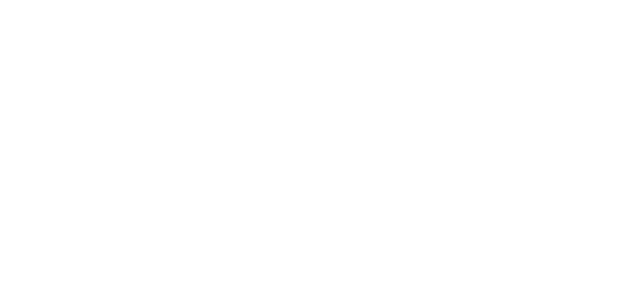
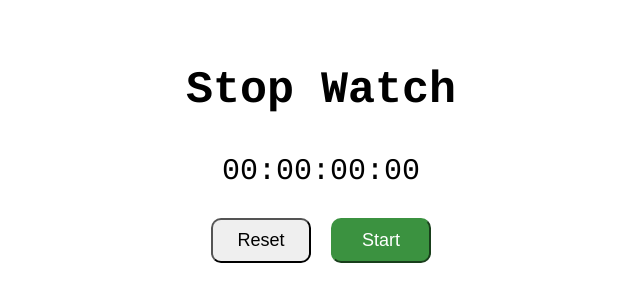
Before and after one commit to Shopify/eng-intern-assessment-react, a React app: page / in a window 1280 px wide. Shown: the top 302 px of the page, without its empty margins (319-959 px from the left). Built offline with nearby package versions, Linux system fonts and the light colour scheme.

Commit message:
Functionality and style for stopwatch

```diff
--- a/src/App.tsx
+++ b/src/App.tsx
@@ -1,7 +1,11 @@
 import React from 'react'
+import Stopwatch from './StopWatch'
+import './styles.css'
 
 export default function App() {
     return(
-        <div></div>
+        <div>
+            <Stopwatch/>
+        </div>
     )
 }
--- a/src/StopWatch.tsx
+++ b/src/StopWatch.tsx
@@ -1,7 +1,144 @@
-import React from 'react'
+import React, { useEffect, useState, useRef } from 'react';
+import StopWatchButton from './StopWatchButton';
+import './styles.css'
 
 export default function StopWatch() {
-    return(
-        <div></div>
-    )
+    //State to track the elapsed time in milliseconds.
+    const [time, setTime] = useState<number>(0);
+
+    //State to track stop watch display
+    const [stopWatchTime, setStopWatchTime] = useState<string>('');
+
+    //State to track if the stopwatch is currently running
+    const [isActive, setIsActice] = useState<boolean>(false);
+
+    //State to store the lap times.
+    const [laps, setLaps] = useState<number[]>([]);
+
+    // State to track the last recorded lap.
+    const [lastLap, setLastLap] = useState(0);
+
+    //useRef to store the stopwatch interval for clearing
+    const interval = useRef<NodeJS.Timeout | null>(null);
+
+    /**
+     * Effect hook to manage and update time interval when the stopwatch is active.
+     * Time set up with setInterval when the setTime calls for every 10 seconds.
+     * Make sure to clean up the memory when the component isActive changes.
+     */
+    useEffect(() => {
+        // Clean up any existing interval
+        clearInterval(interval.current);
+
+        // Set a new interval only if isActive is false
+        if (isActive) {
+            interval.current = setInterval(() => {
+                setTime((prevTime) => prevTime + 10);
+            }, 10);
+        }
+
+        // Function to clear the interval when the component unmounts or when isActive changes
+        return () => clearInterval(interval.current);
+    }, [isActive]);
+
+    /**
+     * Effect hook to update the stopwatch display time whenever the time changes
+     */
+    useEffect(() => {
+        setStopWatchTime(formatTime(time));
+    }, [time]);
+
+    /**
+     * Hanlde the start button click event and set the active state to active
+     */
+    const handleStartButton = () => {
+        setIsActice(true);
+    }
+
+    /**
+     * Handle the stop button click event and set the active state to inactive
+     */
+    const handleStopButton = () => {
+        setIsActice(false);
+        if(!isActive){
+            setLastLap(time);
+        }
+    }
+
+    /**
+     * Handle the reset button click event and set the active state to inactive
+     * also reset the time to 0 and clear all the lap.
+     */
+    const handleResetButton = () => {
+        setIsActice(false);
+        setTime(0);
+        setLaps([]);
+        setLastLap(0);
+    }
+
+    /**
+     *  Handles the lap button click event, adds a lap time if the stopwatch is active.
+     * Record teh current lap time.
+     */
+    const handleLapButton = () =>{
+        if(isActive){
+            const lapTime = time - lastLap
+            setLaps([...laps, lapTime]);
+            setLastLap(time);
+        }
+    }
+
+    /**
+     * Formats time in milliseconds to the string representation in HH:MM:SS.SSS => 00:00:00.00
+     * @param {number} time in milliseconds.
+     * @returns {string} formatted time string.
+     */
+    const formatTime = (time: number): string => {
+        //Calculate hours from 1 hours = 3600000 milliseconds and 1 day = 24 hours in range 0 to 23.
+        const hours = Math.floor((time / 3600000) % 24);
+
+        //Calculate minutes from 1 minute = 60000 milliseconds and 1 hour = 60 minutes in range 0 to 59.
+        const minutes = Math.floor((time / 60000) % 60);
+
+        //Calculate minutes from 1 second = 1000 milliseconds and 1 minute = 60 seconds in range 0 to 59.
+        const seconds = Math.floor((time / 1000) % 60);
+
+        //Calculate millisecond by extracting the millisecond and dividing by 10 to get tenths of second.
+        const milliseconds = Math.floor((time % 1000) / 10);
+
+        /**
+         * Function to format the individual details of time in 2 two digits.
+         * @param {number} digits
+         * @returns  formatted time details string.
+         */
+        const formatTimeDetails = (digits:  number) : string => digits.toString().padStart(2, '0');
+
+        return `${formatTimeDetails(hours)}:${formatTimeDetails(minutes)}:${formatTimeDetails(seconds)}:${formatTimeDetails(milliseconds)}`
+    };
+
+  return (
+    <div className='main-container'>
+        <h1>Stop Watch</h1>
+        <div>{stopWatchTime}</div>
+        <StopWatchButton
+            onStart={handleStartButton}
+            onStop={handleStopButton}
+            onReset={handleResetButton}
+            onLap={handleLapButton}
+            isActive = {isActive}
+        />
+        <ul className='lap-container'>
+              {/**Create shallow copy of the array without modify the orginal array and reverse them
+               * so that it will display the lastest to oldest lap.
+              */}
+            {laps.slice().reverse().map((lap, index) => (
+                <li key={index} className='lap-item'>
+                      {/* Display lap number (from latest to oldest) */}
+                    <span className="lap-number">{`Lap ${laps.length - index}`}</span>
+                    <span className="lap-time">{formatTime(lap)}</span>
+                </li>
+            ))}
+        </ul>
+    </div>
+  );
 }
--- a/src/StopWatchButton.tsx
+++ b/src/StopWatchButton.tsx
@@ -1,7 +1,45 @@
 import React from 'react'
+import './styles.css'
 
-export default function StopWatchButton() {
+/**
+ * Props for StopWatchButton component
+ * @param isActive is true if the stopwatch is active (running), fasle otherwise.
+ * @param onStart is a void function that starts the stopwatch.
+ * @param onStop is a void function that stops the stopwatch.
+ * @param onReset is a void function that reset the stopwatch.
+ * @param onLap is a void function that records a lap.
+ */
+interface StopWatchButtonProps{
+    isActive: boolean;
+    onStart:() => void;
+    onStop:() => void;
+    onReset:() => void;
+    onLap:() => void;
+}
+
+/**
+ * StopWatchButton component for creating the button to control the stopwatch.
+ * @param isActive indicates whether the stopwatch is active or not.
+ * @param onStart is a function to handle the start button click.
+ * @param onStop is function to handle the stop button click.
+ * @param onReset is function to handle the reset button click.
+ * @param onLap is function to handle the lap button click.
+ * @returns element representing the buttons that will be use in StopWatch.
+ */
+export default function StopWatchButton({isActive, onStart, onStop, onReset, onLap}: StopWatchButtonProps) {
     return(
-        <div></div>
+        <div className='button-container'>
+            {isActive ? (
+            <div>
+                <button onClick={onLap} className="lap-button">Lap</button>
+                <button onClick={onStop} className="stop-button">Stop</button>
+            </div>
+            ) : (
+            <div>
+                <button onClick={onReset} className="reset-button" >Reset</button>
+                <button onClick={onStart} className="start-button">Start</button>
+            </div>
+        )}
+        </div>
     )
 }
--- /dev/null
+++ b/src/styles.css
@@ -0,0 +1,122 @@
+.main-container {
+    text-align: center;
+    max-width: 500px; /* Set a maximum width for displaying on screen */
+    margin: 0 auto; /* Center the container horizontally */
+    padding: 20px;
+    font-family: Courier;
+}
+/* Style for the stopwatch display */
+div {
+    font-size: 30px;
+    margin-bottom: 20px;
+}
+
+/* Style for the lap list */
+.main-container ul {
+    list-style: none;
+    padding: 0;
+    margin: 0;
+}
+
+/* Style for lap list items */
+.main-container li {
+    font-size: 16px;
+    margin-bottom: 8px;
+}
+.button-container {
+    display: flex;
+    justify-content: center;
+    margin-top: 20px; /*spacing between stopwatch display and buttons */
+}
+
+/* Style for lap list */
+ul {
+    list-style: none;
+    padding: 0;
+    margin: 20px 0;
+}
+
+.start-button,
+.stop-button,
+.reset-button,
+.lap-button {
+    padding: 10px 15px;
+    width: 100px; /* Set button width */
+    margin: 10px;
+    font-size: 18px;
+    border-radius: 10px;
+}
+
+/*Style for button*/
+.start-button {
+    background-color:#3b9240 ;
+    color: white;
+    transition: background-color 0.3s;
+    border-color: #3b9240;
+}
+
+.start-button:hover {
+    background-color:#066b0a ;
+}
+
+.stop-button {
+    background-color:  #b10000;
+    color: white;
+    transition: background-color 0.3s;
+    border-color:#b10000;
+}
+
+.stop-button:hover {
+    background-color:  #8d0000;
+}
+
+.lap-button:hover, .reset-button:hover{
+    background-color: #b6b5b5;
+}
+
+/* Reference: https://www.freecodecamp.org/news/css-scrollbar-tutorial/
+*/
+.lap-container {
+    list-style-type: none;
+    padding: 0;
+    max-height: 505px;
+    overflow-y: auto;
+    scrollbar-width: thin;
+    scrollbar-color: #868686 white;
+}
+
+::-webkit-scrollbar-thumb {
+    background-color: #c9c9c9;
+    border-radius: 6px;
+    border: 3px transparent white;
+  }
+
+::-webkit-scrollbar-track {
+    background-color: white;
+  }
+
+::-webkit-scrollbar {
+    width: 5px;
+}
+
+.lap-item {
+    background-color: rgb(214, 212, 212);
+    border: 1px solid #ccc;
+    border-radius: 8px;
+    padding: 10px;
+    margin: 5px 0;
+    display: flex;
+    justify-content: space-between;
+    align-items: center;
+}
+
+.lap-number {
+    font-size: 18px;
+    color: #888;
+    font-weight: bolder;
+}
+
+.lap-time {
+    font-size: 16px;
+    font-weight: bold;
+}
```
